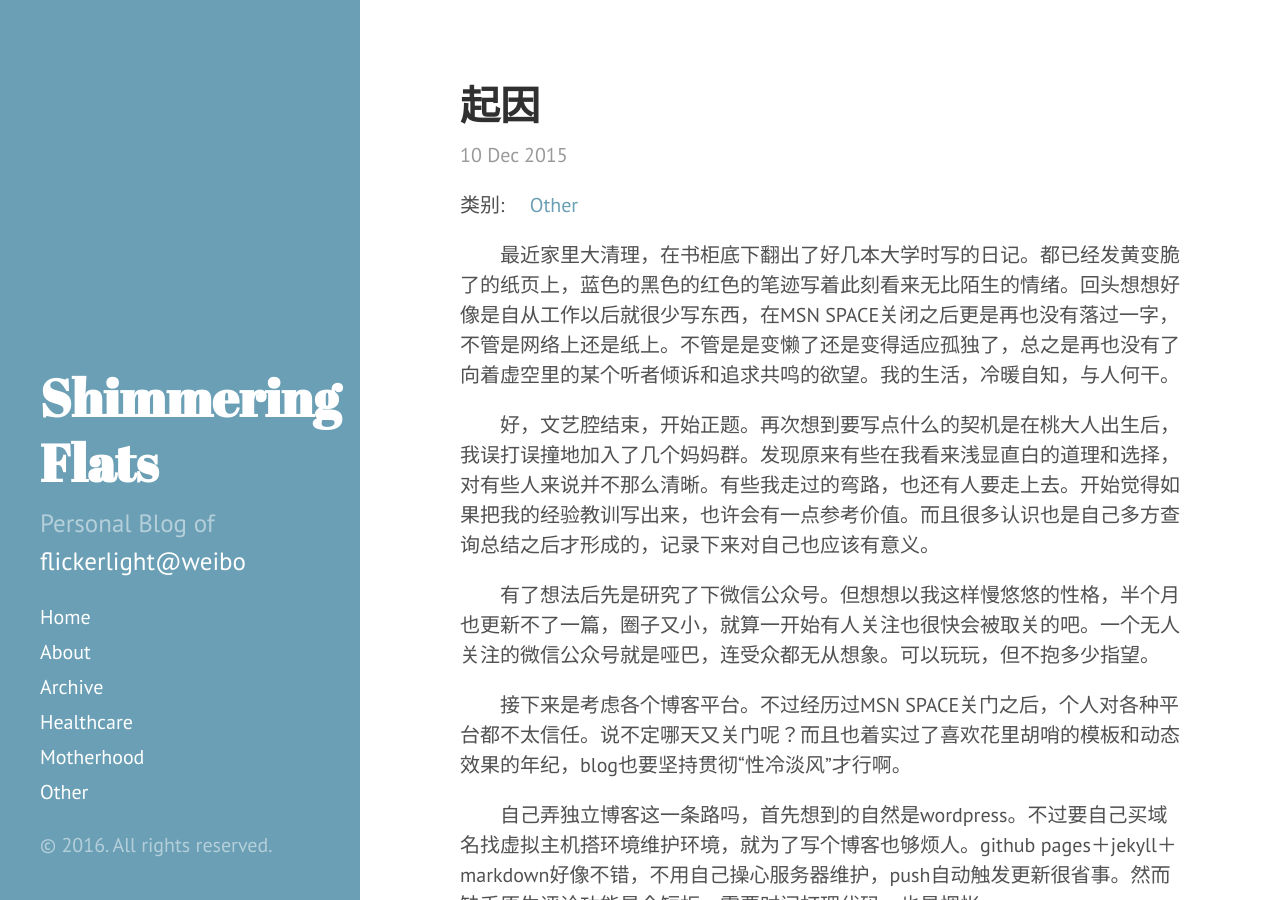
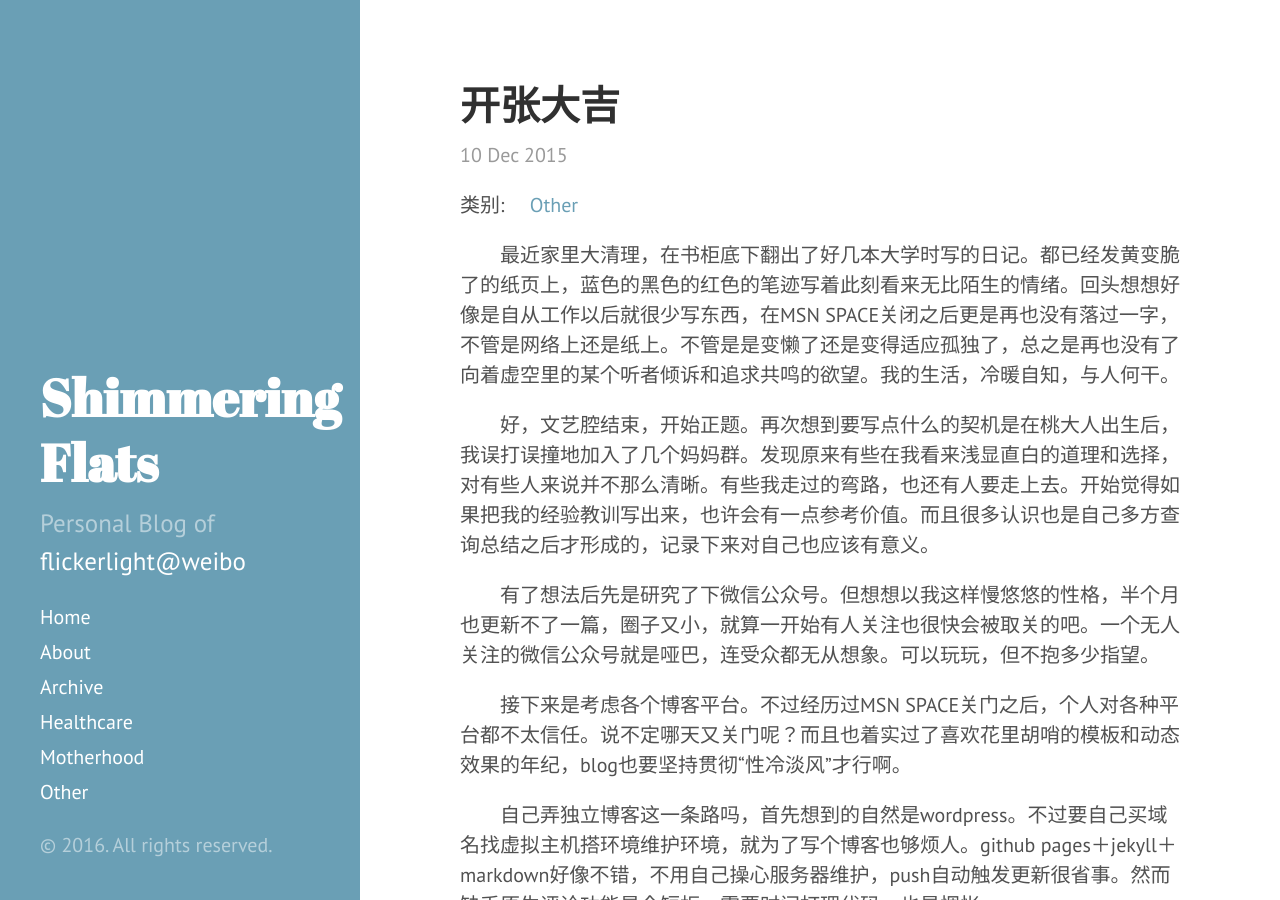
Before and after one commit to flickerlight/flickerlight.github.io, a Jekyll site: the page built from _posts/2015-12-10-my-first-post.markdown, in a window 1280 px wide and 900 px high. Built offline with Jekyll 4.4.1, drawn with Linux system fonts in a browser that asks for light colours; Markdown is read by kramdown in place of the engine named in the settings.

Commit message:
change title

```diff
--- a/_posts/2015-12-10-my-first-post.markdown
+++ b/_posts/2015-12-10-my-first-post.markdown
@@ -1,6 +1,6 @@
 ---
 layout: post
-title:  "起因"
+title:  "开张大吉"
 date:   2015-12-10
 author: Flickerlight
 category: Other
```
